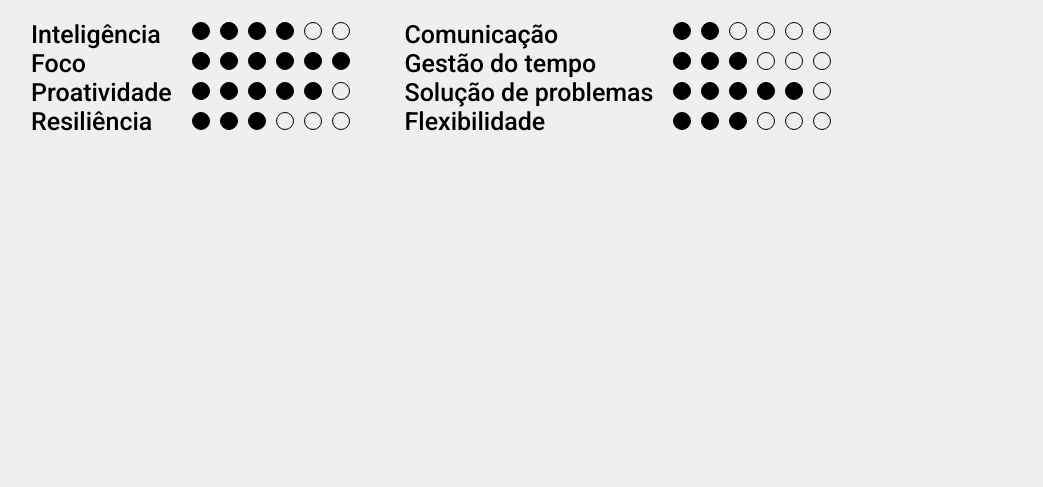
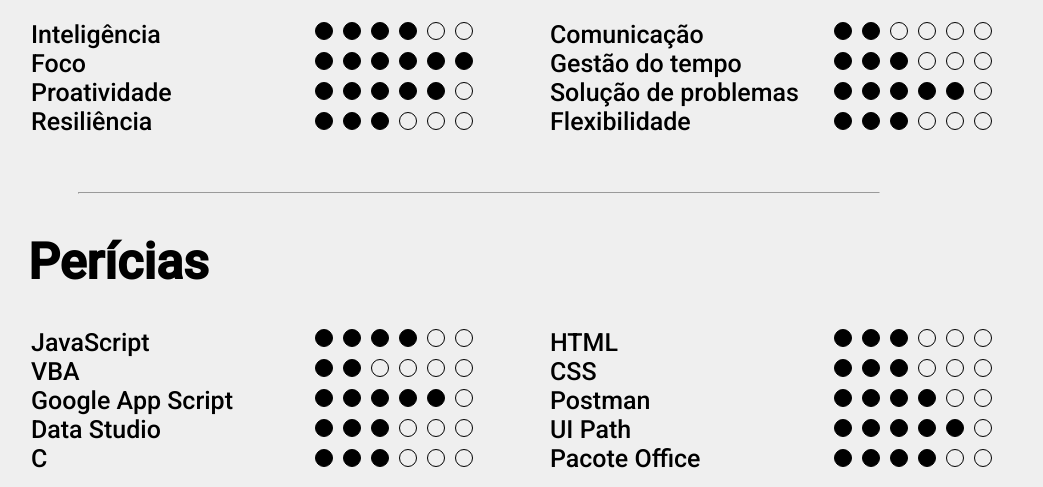
Before and after one commit to ghenriqu-dev/Curriculo, a plain HTML site: page index.html in a window 1280 px wide. Shown: the part 542-1029 px from the top of the page, without its empty margins (0-1043 px from the left). Before the commit the page ends 800 px from the top, so only its background shows below. Drawn offline with Linux system fonts and the light colour scheme.

Commit message:
Add Skills, add attributes, add lines

```diff
--- a/css/style.css
+++ b/css/style.css
@@ -17,6 +17,8 @@ body{
     font-size: 40px;
     margin-top: 0px;
     text-align: right;
+    padding-top: 0px;
+    margin-bottom: 0px;
 }
 
 .left, .right{
@@ -49,7 +51,7 @@ body{
 
 .description{
     margin-left: 260px;
-    margin-top: 32px;
+    margin-top: 66px;
     position: absolute;
     float: right;
 }
@@ -64,13 +66,13 @@ body{
     float: left;
 }
 
-.attribute h2{
+h2{
     padding-top: 50px;
     margin-bottom: 30px;
     font-size: 50px;
 }
 
-.attribute div p{
+.attribute div p, .skills div p{
     margin: 0px 3px;
 }
 
@@ -90,19 +92,27 @@ body{
     font-size: 25px;
     padding-right: 10;
     margin: 0px 0px;
+    width: 280px;
 }
 
 .attributeField, .attributeValues{
     display: inline-block;
 }
 
-.attributeSapace{
-    margin: 8px 10px
+.attributeSpace{
+    margin: 8px 0px
 }
 
 .attributeCollum{
     display: inline-block;
-    margin-right: 35px;
+    margin-right: 15px;
+    width: 500px;
+}
+
+#line{
+    width: 800px;
+    margin: 50px 50px;
+    position: absolute;
 }
 
 @media screen and (max-width: 1052px){
--- a/index.html
+++ b/index.html
@@ -46,6 +46,8 @@
         </div>
     </header>
 
+    <hr id="line"></hr>
+
     <div class="attribute">
         <div class="attributeData">
             <h2>Atributos</h2>
@@ -57,7 +59,7 @@
                     <p>Resiliência</p>
                 </div>
                 <div class="attributeValues">
-                    <div class="attributeSapace">
+                    <div class="attributeSpace">
                         <p class="ballFilled"></p>
                         <p class="ballFilled"></p>
                         <p class="ballFilled"></p>
@@ -65,7 +67,7 @@
                         <p class="ball"></p>
                         <p class="ball"></p>
                     </div>
-                    <div class="attributeSapace">
+                    <div class="attributeSpace">
                         <p class="ballFilled"></p>
                         <p class="ballFilled"></p>
                         <p class="ballFilled"></p>
@@ -73,7 +75,7 @@
                         <p class="ballFilled"></p>
                         <p class="ballFilled"></p>
                     </div>
-                    <div class="attributeSapace">
+                    <div class="attributeSpace">
                         <p class="ballFilled"></p>
                         <p class="ballFilled"></p>
                         <p class="ballFilled"></p>
@@ -81,7 +83,7 @@
                         <p class="ballFilled"></p>
                         <p class="ball"></p>
                     </div>
-                    <div class="attributeSapace">
+                    <div class="attributeSpace">
                         <p class="ballFilled"></p>
                         <p class="ballFilled"></p>
                         <p class="ballFilled"></p>
@@ -99,7 +101,7 @@
                     <p>Flexibilidade</p>
                 </div>
                     <div class="attributeValues">
-                        <div class="attributeSapace">
+                        <div class="attributeSpace">
                             <p class="ballFilled"></p>
                             <p class="ballFilled"></p>
                             <p class="ball"></p>
@@ -107,7 +109,7 @@
                             <p class="ball"></p>
                             <p class="ball"></p>
                         </div>
-                        <div class="attributeSapace">
+                        <div class="attributeSpace">
                             <p class="ballFilled"></p>
                             <p class="ballFilled"></p>
                             <p class="ballFilled"></p>
@@ -115,7 +117,7 @@
                             <p class="ball"></p>
                             <p class="ball"></p>
                         </div>
-                        <div class="attributeSapace">
+                        <div class="attributeSpace">
                             <p class="ballFilled"></p>
                             <p class="ballFilled"></p>
                             <p class="ballFilled"></p>
@@ -123,7 +125,7 @@
                             <p class="ballFilled"></p>
                             <p class="ball"></p>
                         </div>
-                        <div class="attributeSapace">
+                        <div class="attributeSpace">
                             <p class="ballFilled"></p>
                             <p class="ballFilled"></p>
                             <p class="ballFilled"></p>
@@ -136,5 +138,116 @@
             </div>
         </div>
     </div>
+
+    <hr id="line"></hr>
+
+    <div class="skills">
+        <div class="attributeData">
+            <h2>Perícias</h2>
+            <div class="attributeCollum">
+                <div class="attributeField">
+                    <p>JavaScript</p>
+                    <p>VBA</p>
+                    <p>Google App Script</p>
+                    <p>Data Studio</p>
+                    <p>C</p>
+                </div>
+                <div class="attributeValues">
+                    <div class="attributeSpace">
+                        <p class="ballFilled"></p>
+                        <p class="ballFilled"></p>
+                        <p class="ballFilled"></p>
+                        <p class="ballFilled"></p>
+                        <p class="ball"></p>
+                        <p class="ball"></p>
+                    </div>
+                    <div class="attributeSpace">
+                        <p class="ballFilled"></p>
+                        <p class="ballFilled"></p>
+                        <p class="ball"></p>
+                        <p class="ball"></p>
+                        <p class="ball"></p>
+                        <p class="ball"></p>
+                    </div>
+                    <div class="attributeSpace">
+                        <p class="ballFilled"></p>
+                        <p class="ballFilled"></p>
+                        <p class="ballFilled"></p>
+                        <p class="ballFilled"></p>
+                        <p class="ballFilled"></p>
+                        <p class="ball"></p>
+                    </div>
+                    <div class="attributeSpace">
+                        <p class="ballFilled"></p>
+                        <p class="ballFilled"></p>
+                        <p class="ballFilled"></p>
+                        <p class="ball"></p>
+                        <p class="ball"></p>
+                        <p class="ball"></p>
+                    </div>
+                    <div class="attributeSpace">
+                        <p class="ballFilled"></p>
+                        <p class="ballFilled"></p>
+                        <p class="ballFilled"></p>
+                        <p class="ball"></p>
+                        <p class="ball"></p>
+                        <p class="ball"></p>
+                    </div>
+                </div>
+            </div>
+            <div class="attributeCollum">
+                <div class="attributeField">
+                    <p>HTML</p>
+                    <p>CSS</p>
+                    <p>Postman</p>
+                    <p>UI Path</p>
+                    <p>Pacote Office</p>
+                </div>
+                    <div class="attributeValues">
+                        <div class="attributeSpace">
+                            <p class="ballFilled"></p>
+                            <p class="ballFilled"></p>
+                            <p class="ballFilled"></p>
+                            <p class="ball"></p>
+                            <p class="ball"></p>
+                            <p class="ball"></p>
+                        </div>
+                        <div class="attributeSpace">
+                            <p class="ballFilled"></p>
+                            <p class="ballFilled"></p>
+                            <p class="ballFilled"></p>
+                            <p class="ball"></p>
+                            <p class="ball"></p>
+                            <p class="ball"></p>
+                        </div>
+                        <div class="attributeSpace">
+                            <p class="ballFilled"></p>
+                            <p class="ballFilled"></p>
+                            <p class="ballFilled"></p>
+                            <p class="ballFilled"></p>
+                            <p class="ball"></p>
+                            <p class="ball"></p>
+                        </div>
+                        <div class="attributeSpace">
+                            <p class="ballFilled"></p>
+                            <p class="ballFilled"></p>
+                            <p class="ballFilled"></p>
+                            <p class="ballFilled"></p>
+                            <p class="ballFilled"></p>
+                            <p class="ball"></p>
+                        </div>
+                        <div class="attributeSpace">
+                            <p class="ballFilled"></p>
+                            <p class="ballFilled"></p>
+                            <p class="ballFilled"></p>
+                            <p class="ballFilled"></p>
+                            <p class="ball"></p>
+                            <p class="ball"></p>
+                        </div>
+                    </div>
+                </div>
+            </div>
+        </div>
+    </div>
 </body>
 </html>
```
